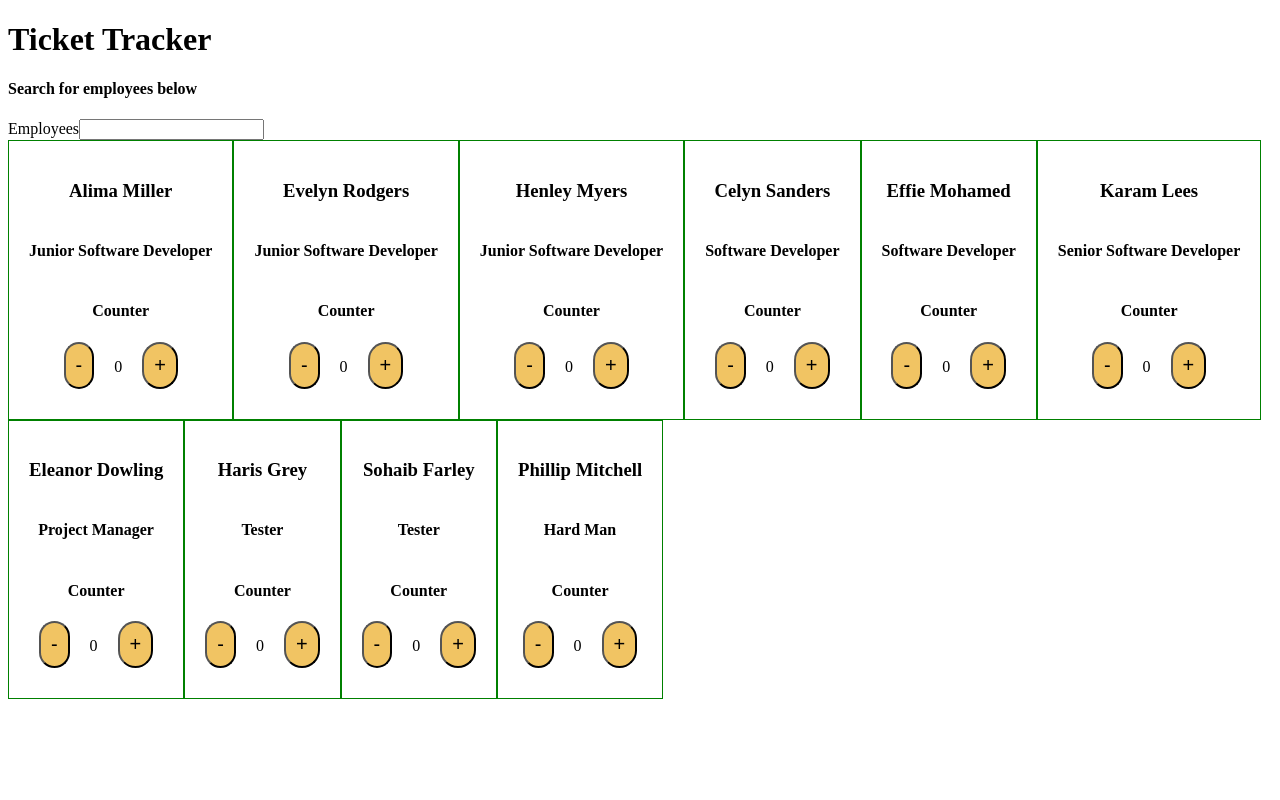
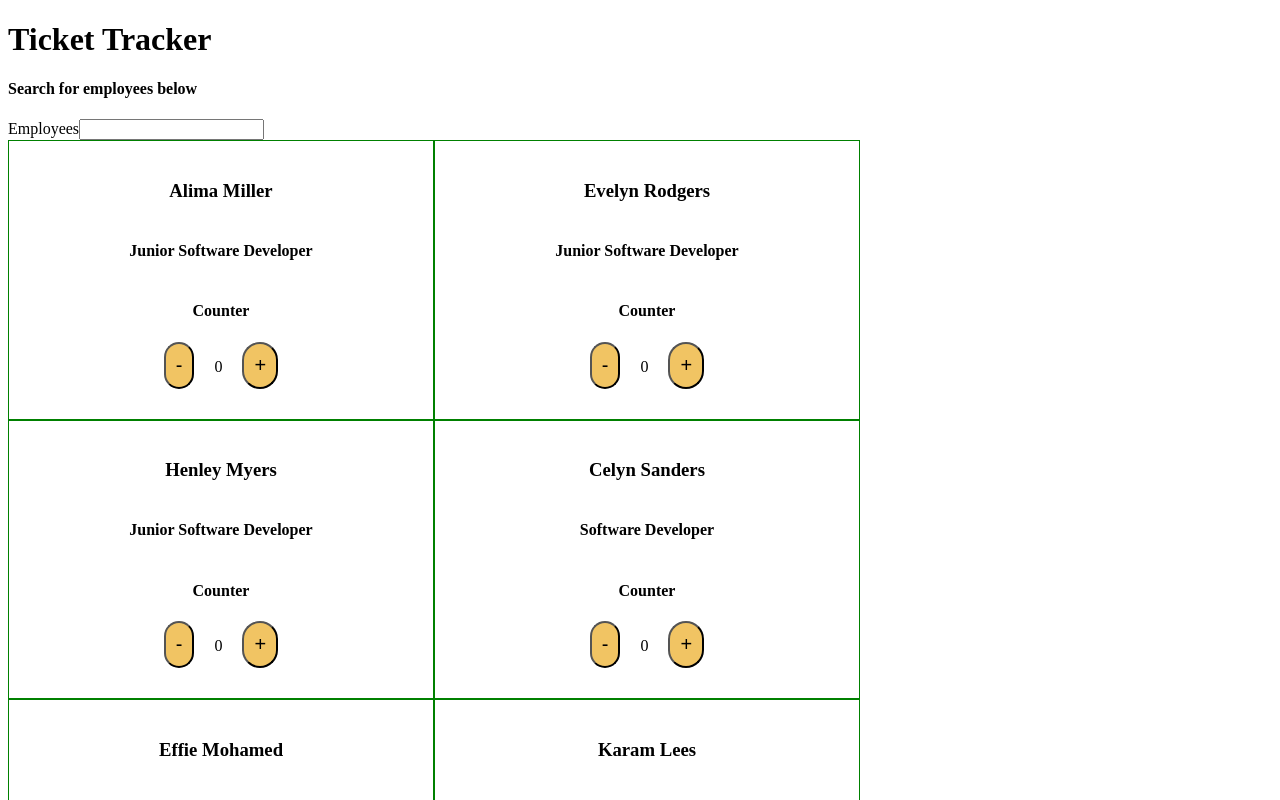
Before and after one commit to FaridahAbdulsalam/ticket-tracker, a React (Vite) app: page / in a window 1280 px wide. Shown: the top 800 px of the page. Built offline with nearby package versions, Linux system fonts and the light colour scheme.

Commit message:
ticket tracker complete

```diff
--- a/src/App.tsx
+++ b/src/App.tsx
@@ -7,7 +7,7 @@ const App = () => {
   let title = "Ticket Tracker";
 
   return (
-    <div>
+    <div className="main-page">
       <h1>{title}</h1>
       <h4>Search for employees below</h4>
         <SearchEmployees employees={team}/>
--- a/src/components/Ticket/Ticket.scss
+++ b/src/components/Ticket/Ticket.scss
@@ -25,8 +25,9 @@
     }
 }
 
-@media screen and (min-width: 500px) {
+@media screen and (min-width: 800px) {
     .ticket{
-        width: auto;
+        width: 30vw;
+        height: auto;
     }
 }
```
